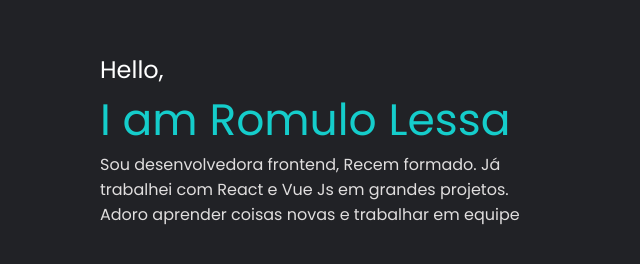
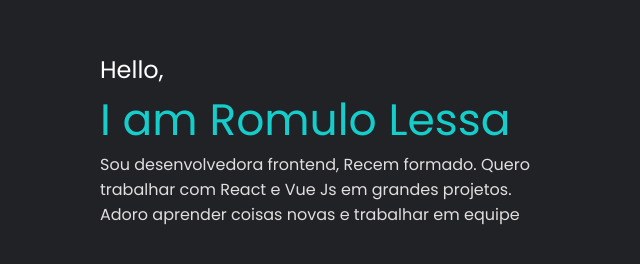
Before and after one commit to romulolessa/Projeto1---Portifolio, a plain HTML site: page index.html in a window 1280 px wide. Shown: the part 182-446 px from the top of the page, 0-640 px from the left. Drawn offline with nearby package versions, Linux system fonts and the light colour scheme.

Commit message:
update index

```diff
--- a/index.html
+++ b/index.html
@@ -15,7 +15,7 @@
             <img src="assets/logo.svg" alt="logo">
             <h2>Hello,</h2>
             <h1 class="title-green">I am Romulo Lessa</h1>
-            <p>Sou desenvolvedora frontend, Recem formado. Já trabalhei com React e Vue Js em grandes projetos. Adoro aprender coisas novas e trabalhar em equipe</p>
+            <p>Sou desenvolvedora frontend, Recem formado. Quero trabalhar com React e Vue Js em grandes projetos. Adoro aprender coisas novas e trabalhar em equipe</p>
             <button>Entre em contato</button>
         </div>
     </header>
```
